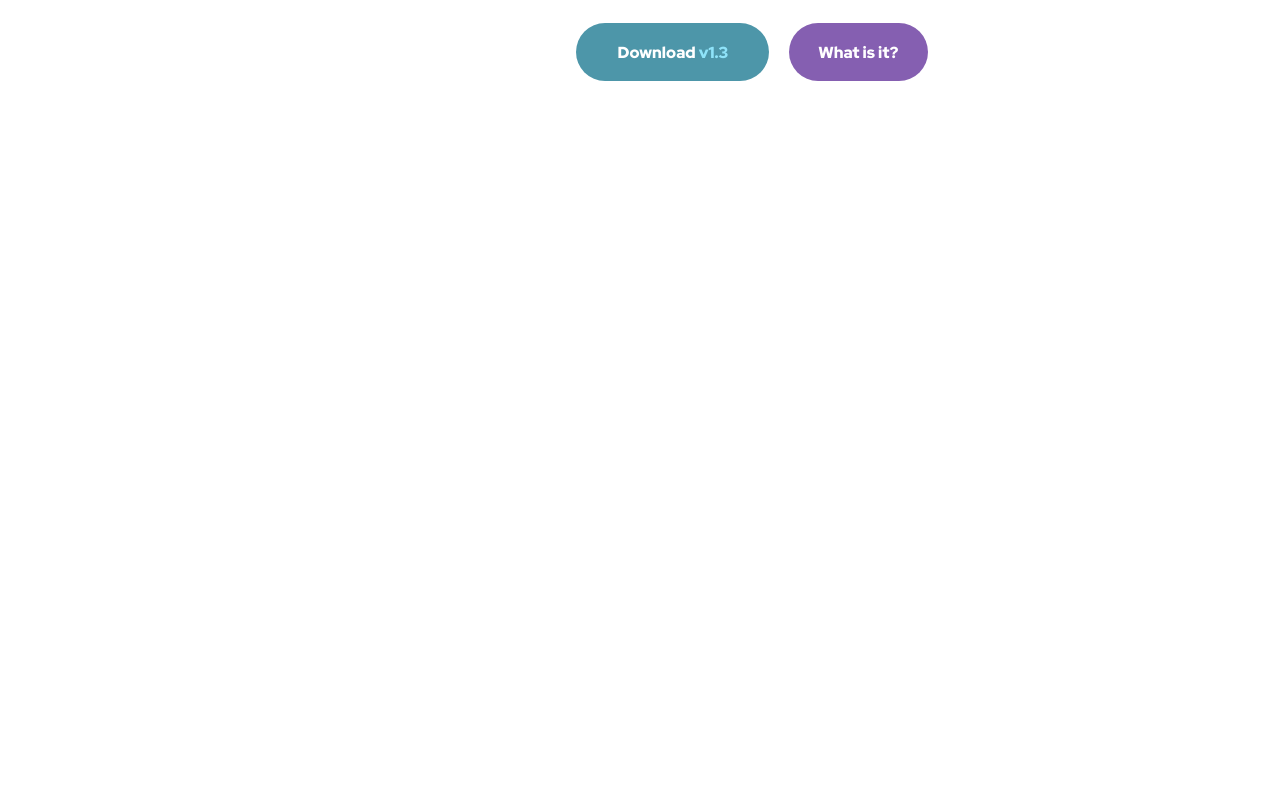
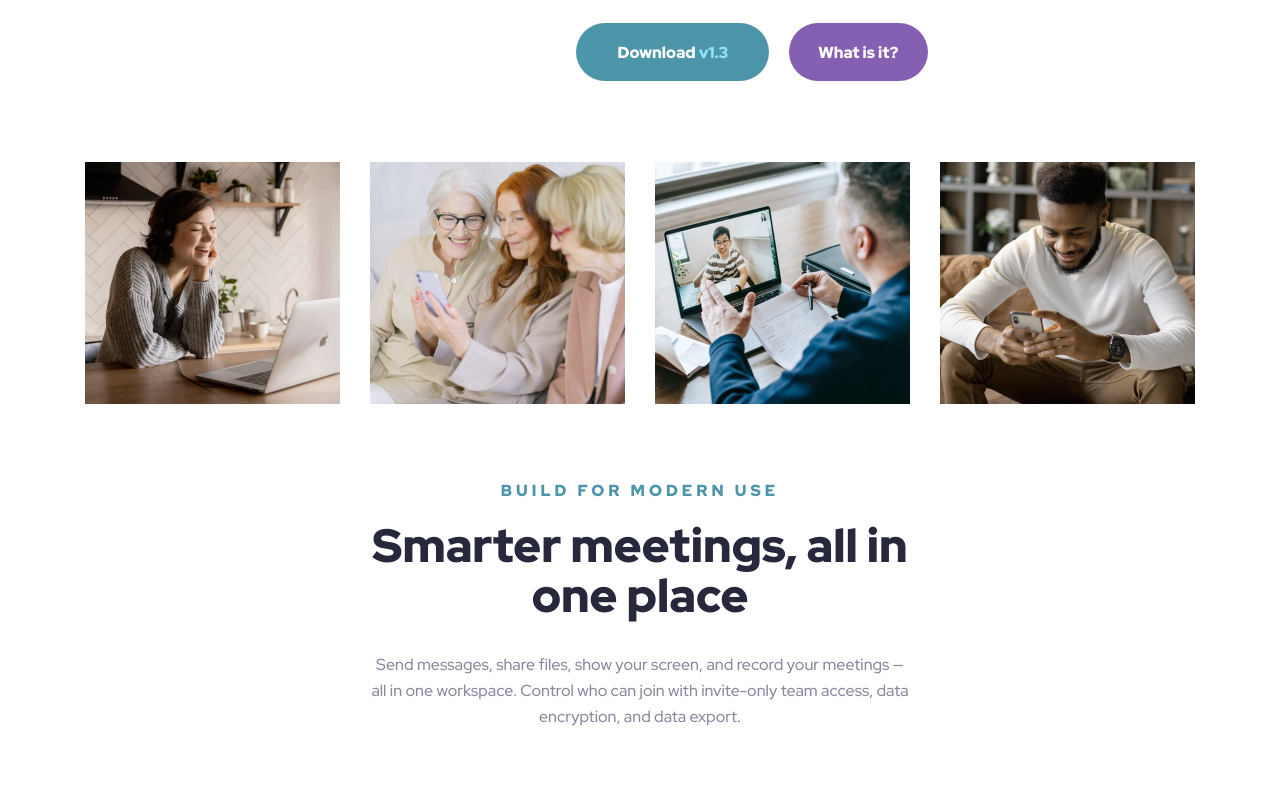
Before and after one commit to Jovo98/meet-landing-page-jack, a plain HTML site: page index.html in a window 1280 px wide. Shown: the part 367-1171 px from the top of the page. Before the commit the page ends 800 px from the top, so only its background shows below. Drawn offline with Linux system fonts and the light colour scheme.

Commit message:
kevin ui changes

```diff
--- a/index.html
+++ b/index.html
@@ -33,3 +33,29 @@
         </span>
         <img class="img-right" src="assets/desktop/image-hero-right.png" alt="hero-right">
     </section>
+
+    <!-- Kevin -->
+    <main class="section-gallery">
+        <div class="hero-gallery">
+            <img class="gallery" src="assets/desktop/image-woman-in-videocall.jpg" alt="gallery image">
+            <img class="gallery" src="assets/desktop/image-women-videochatting.jpg" alt="gallery image">
+            <img class="gallery" src="assets/desktop/image-men-in-meeting.jpg" alt="gallery image">
+            <img class="gallery" src="assets/desktop/image-man-texting.jpg" alt="gallery image">
+        </div>
+
+        <div class="main-section">
+            <div class="second-section">
+                <p>BUILD FOR MODERN USE</p>
+            </div>
+            <div class="third-section">
+                <h3>Smarter meetings, all in one place</h3>
+            </div>
+            <div class="fourth-section">
+                <p>Send messages, share files, show your screen, and record your meetings — all in one workspace.
+                    Control
+                    who can join with invite-only team access, data encryption, and data export.</p>
+            </div>
+        </div>
+    </main>
+</body>
+</html>
```
